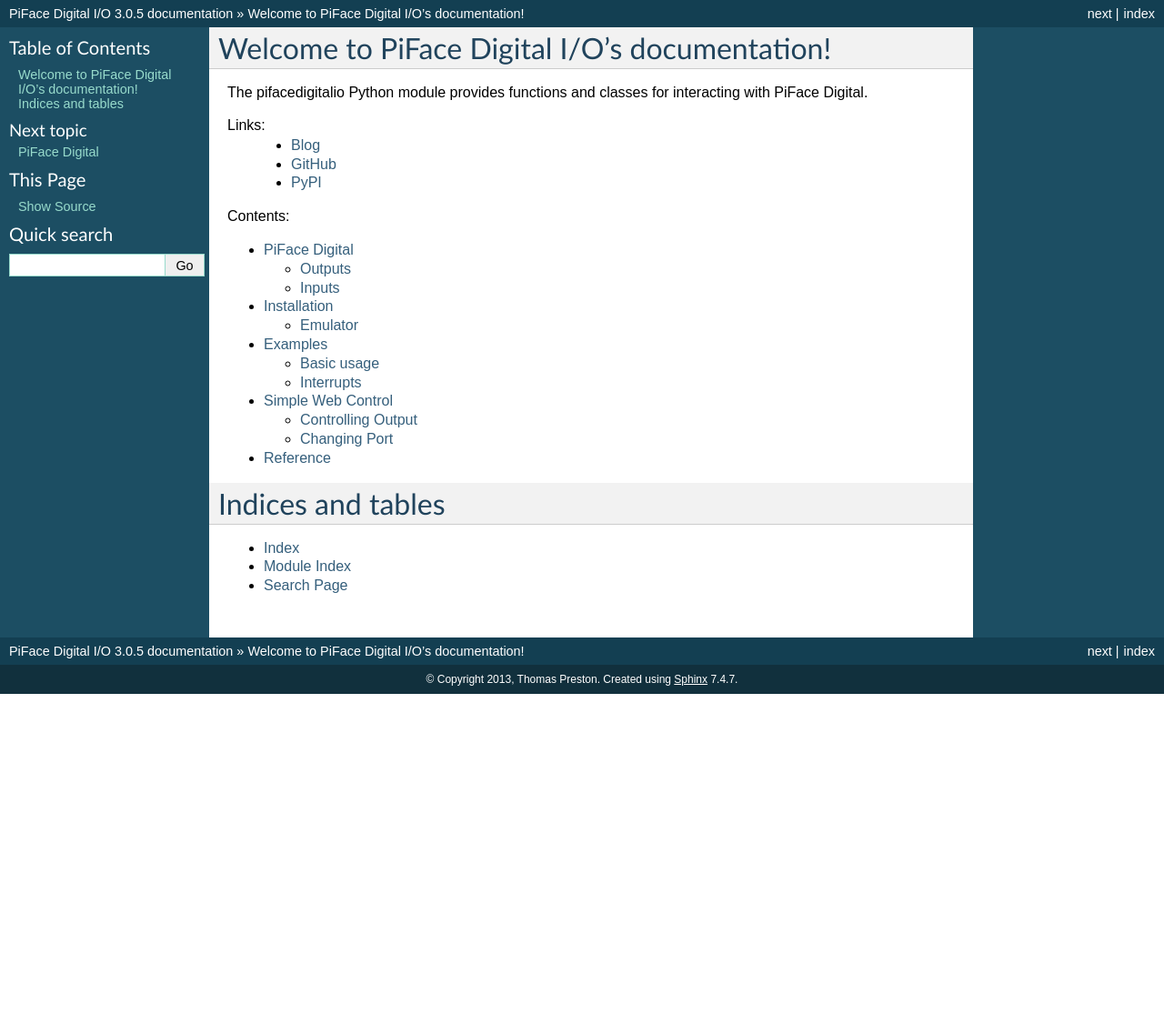
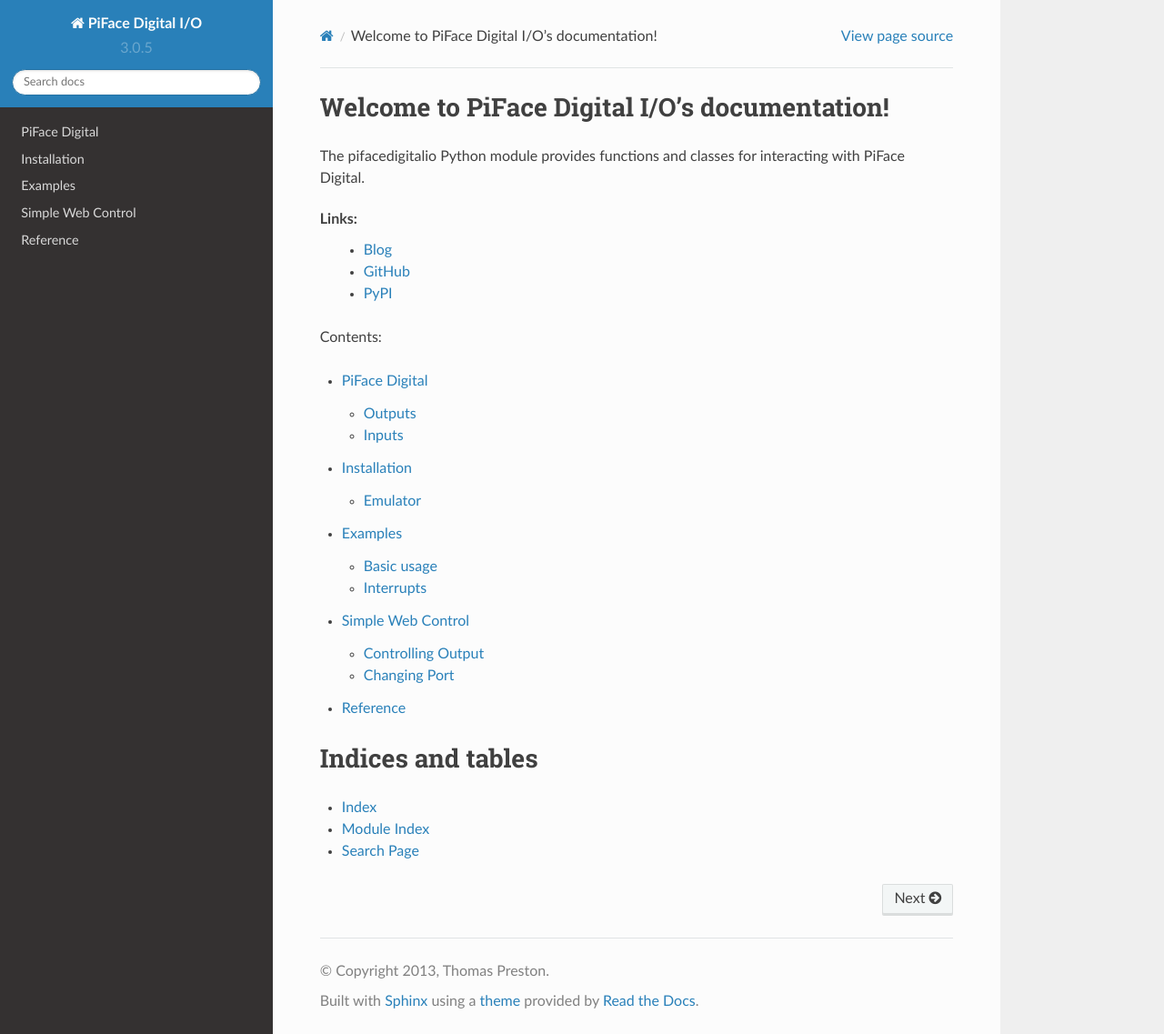
Before and after one commit to piface/pifacedigitalio, a Sphinx documentation site: the page built from docs/index.rst, in a window 1280 px wide and 1137 px high. Shown: the whole window at 91% size. Built offline with Sphinx 7.4.7 and the Read the Docs theme 2.0.0, drawn with Linux system fonts in a browser that asks for light colours; formulas are drawn with MathJax 3.

Commit message:
updated conf to work with both online and offline compilation

```diff
--- a/docs/conf.py
+++ b/docs/conf.py
@@ -18,7 +18,10 @@
 # add these directories to sys.path here. If the directory is relative to the
 # documentation root, use os.path.abspath to make it absolute, like shown here.
 sys.path.insert(0, os.path.abspath('..'))
-# sys.path.insert(0, os.path.abspath('../../pifacecommon/'))
+try:
+    import pifacecommon
+except ImportError:
+    sys.path.insert(0, os.path.abspath('../../pifacecommon/'))
 
 # -- General configuration -----------------------------------------------------
 
@@ -54,22 +57,6 @@
 version = pifacedigitalio.version.__version__
 # The full version, including alpha/beta/rc tags.
 release = pifacedigitalio.version.__version__
-
-# def get_version():
-#     PY3 = sys.version_info[0] >= 3
-#     VERSION_FILE = "../pifacedigitalio/version.py"
-#     if PY3:
-#         version_vars = {}
-#         with open(VERSION_FILE) as f:
-#             code = compile(f.read(), VERSION_FILE, 'exec')
-#             exec(code, None, version_vars)
-#         return version_vars['__version__']
-#     else:
-#         execfile(VERSION_FILE)
-#         return __version__
-
-# version = get_version()
-# release = get_version()
 
 # The language for content autogenerated by Sphinx. Refer to documentation
 # for a list of supported languages.
@@ -108,9 +95,21 @@
 
 # -- Options for HTML output ---------------------------------------------------
 
+# on_rtd is whether we are on readthedocs.org
+import os
+on_rtd = os.environ.get('READTHEDOCS', None) == 'True'
+
+if not on_rtd:  # only import and set the theme if we're building docs locally
+    import sphinx_rtd_theme
+    html_theme = 'sphinx_rtd_theme'
+    html_theme_path = [sphinx_rtd_theme.get_html_theme_path()]
+
+# otherwise, readthedocs.org uses their theme by default, so no need to
+# specify it
+
 # The theme to use for HTML and HTML Help pages.  See the documentation for
 # a list of builtin themes.
-html_theme = 'default'
+# html_theme = 'default'
 
 # Theme options are theme-specific and customize the look and feel of a theme
 # further.  For a list of options available for each theme, see the
```
